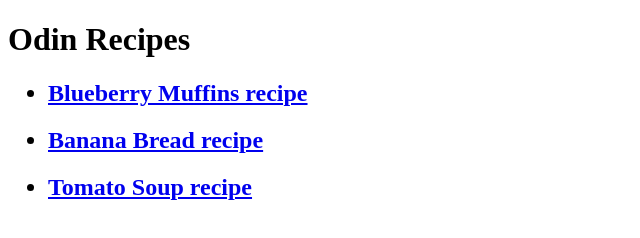
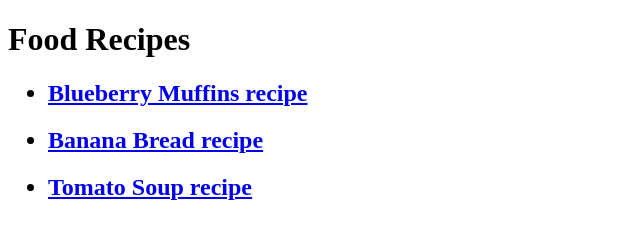
Before and after one commit to Xiao9122/odin-recipes, a plain HTML site: page index.html in a window 1280 px wide. Shown: the full height of the page, 0-640 px from the left. Drawn offline with Linux system fonts and the light colour scheme.

Commit message:
read me update and name change.

```diff
--- a/index.html
+++ b/index.html
@@ -6,7 +6,7 @@
 </head>
 <body>
     <h1>
-        Odin Recipes
+        Food Recipes
     </h1>
 
     <ul>
```
Also changed, not shown: 1 other file.
